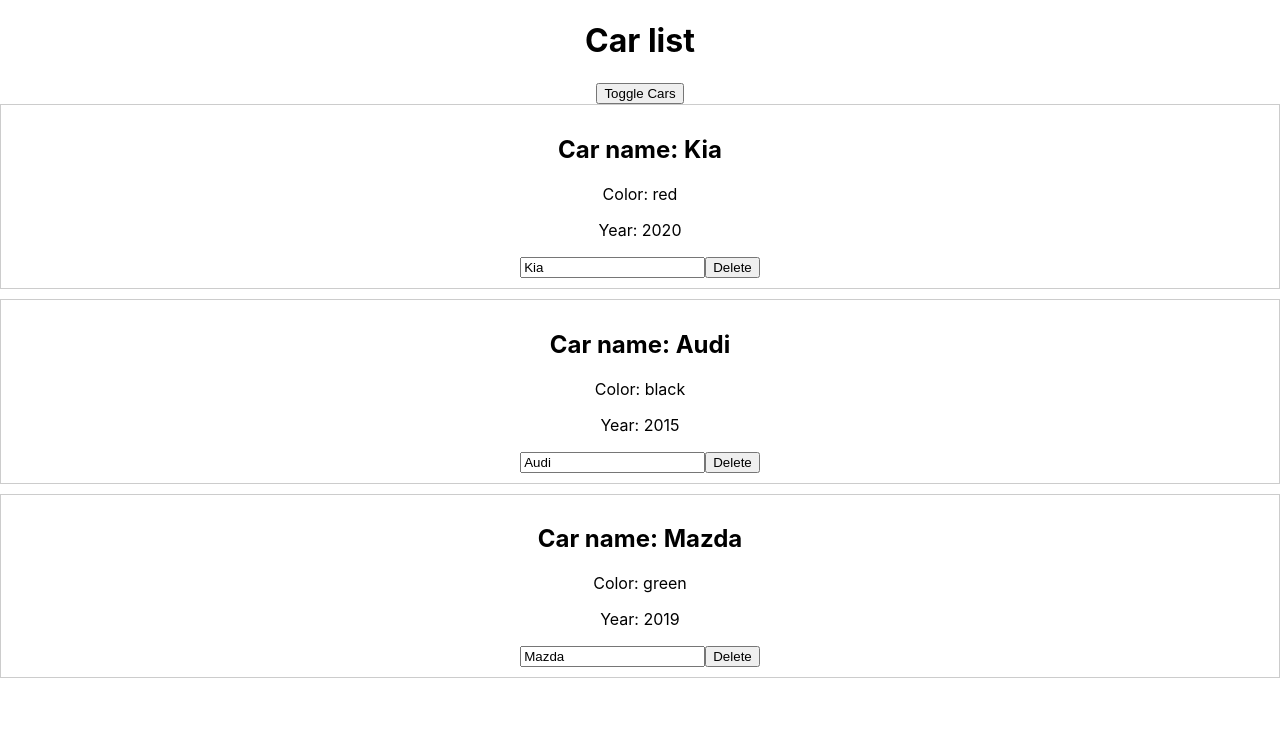
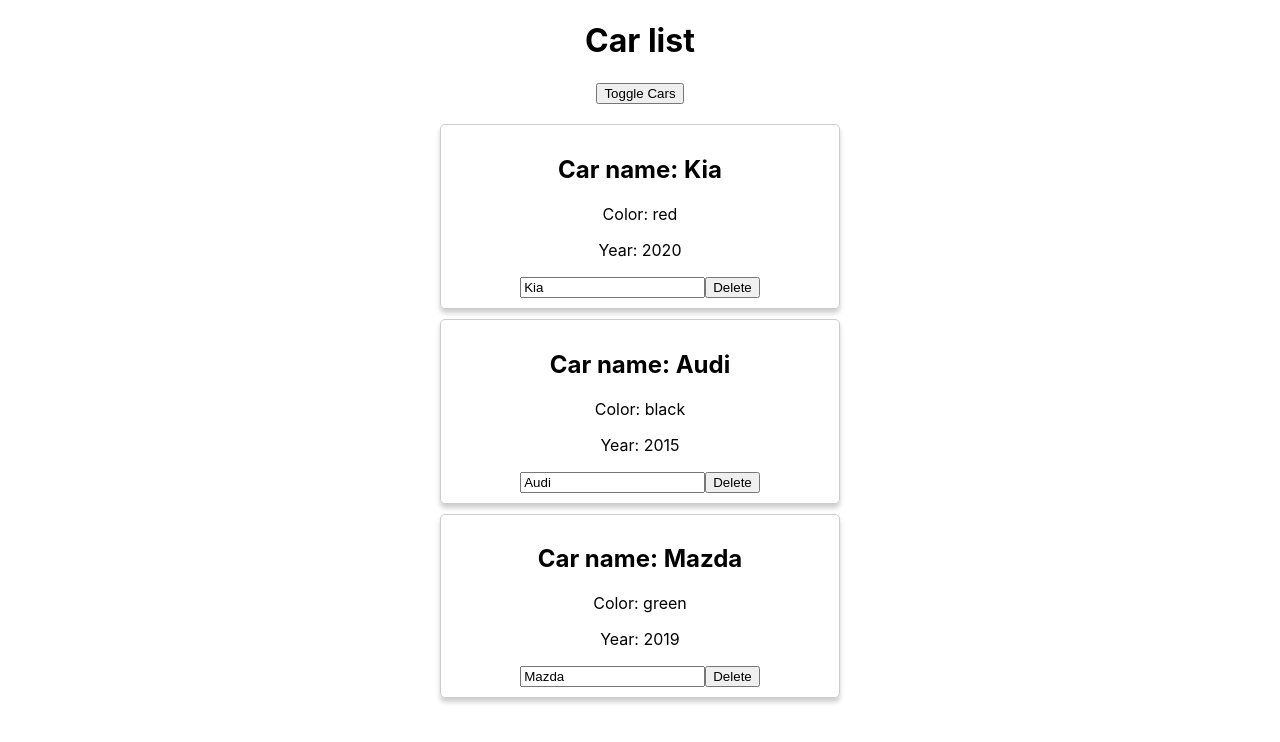
Before and after one commit to Abubjazov/ReactAPP, a React (Create React App) app: page / in a window 1280 px wide. Both pictures are taken after a click on the button "Toggle Cars". Shown: the top 742 px of the page. Built offline with nearby package versions, Linux system fonts and the light colour scheme.

Commit message:
тема: inline-стилизация элементов

```diff
--- a/src/App.js
+++ b/src/App.js
@@ -64,8 +64,13 @@
           >Toggle Cars</button>
 
         {/* <input type="text" onChange={this.inputHandler} /> */}
-
-        { cars }
+        <div style={{
+          width: 400,
+          margin: 'auto',
+          paddingTop: 20
+        }}>
+          { cars }
+        </div>
       </div>
     )
   }
--- a/src/Car/Car.js
+++ b/src/Car/Car.js
@@ -2,9 +2,11 @@
 export default props => (
     <div style={{
         border: '1px solid #ccc',
-        marginBottom: '10px',
+        marginBottom: 10,
         display: 'block',
-        padding: '10px'
+        padding: 10,
+        boxShadow: '0 4px 5px 0 rgba(0, 0, 0, .2)',
+        borderRadius: 5
     }}>
         <h2>Car name: {props.name}</h2>
         <p>Color: {props.color}</p>
```
